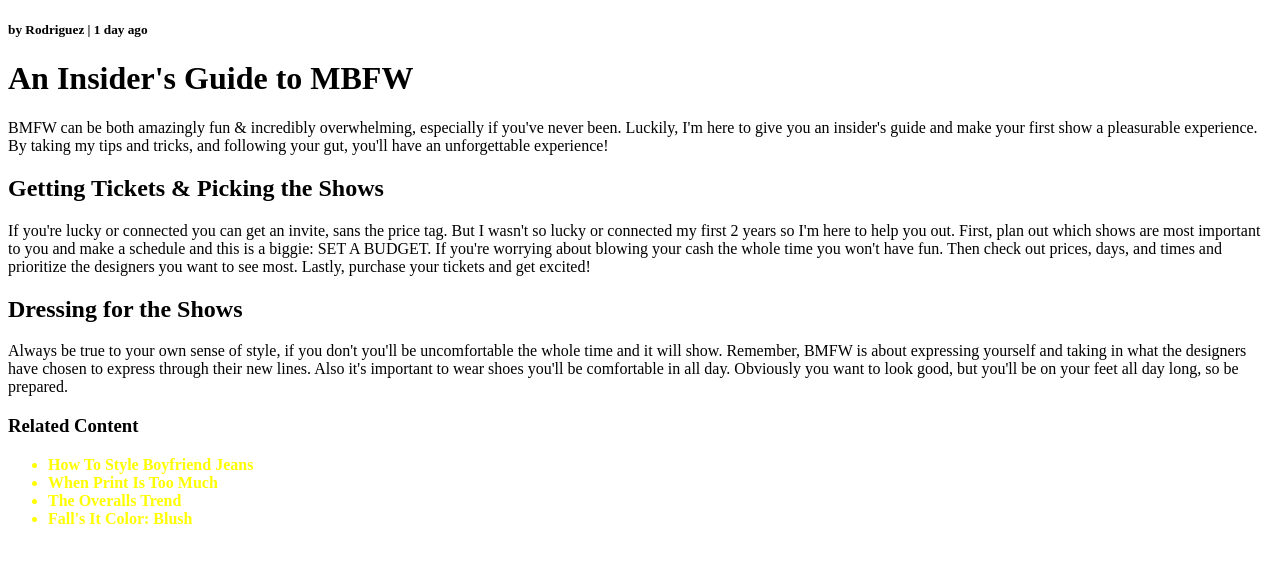
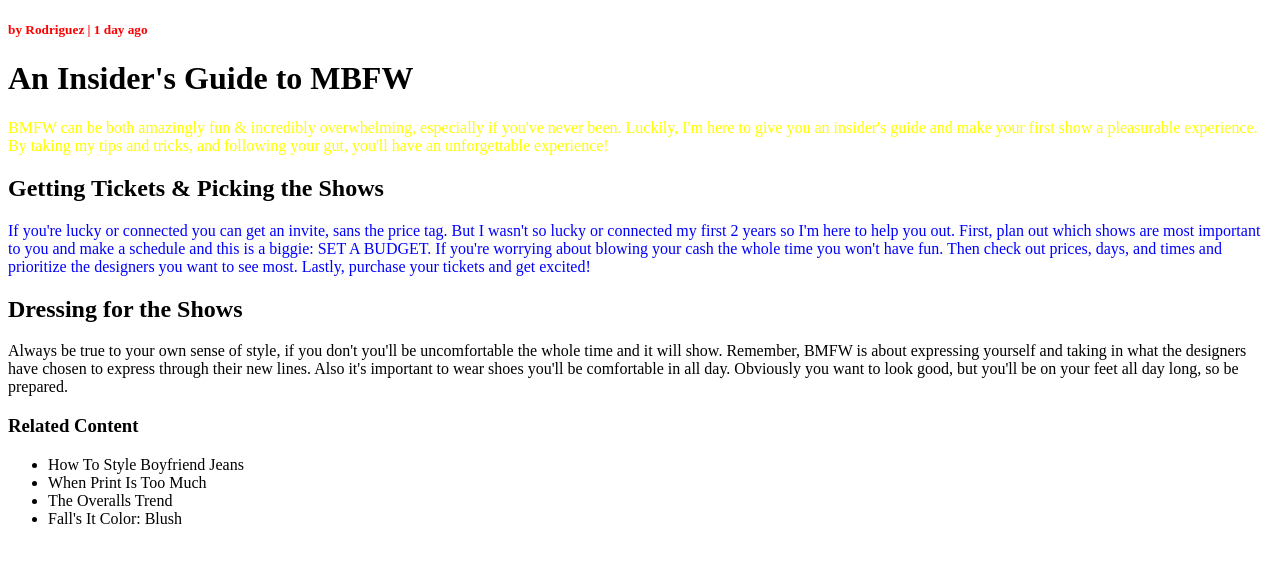
Before and after one commit to xhami558/FEM-CSS, a plain HTML site: page index.html in a window 1280 px wide. Drawn offline with Linux system fonts and the light colour scheme.

Commit message:
Add classes

```diff
--- a/index.html
+++ b/index.html
@@ -4,15 +4,17 @@
     <link rel="stylesheet" href="./style.css">
   </head>
   <body>
+      <div class="blog-post">
         <h5> by Rodriguez | 1 day ago </h5>
         <h1> An Insider's Guide to MBFW </h1>
-        <p>
+        <p class="leading-p" >
           BMFW can be both amazingly fun & incredibly overwhelming, especially if you've never been.
          Luckily, I'm here to give you an insider's guide and make your first show a pleasurable experience.
          By taking my tips and tricks, and following your gut, you'll have an unforgettable experience!
         </p>
+      </div>
          <h2> Getting Tickets & Picking the Shows </h2>
-         <p>
+         <p class="secondry-p">
          If you're lucky or connected you can get an invite, sans the price tag.
          But I wasn't so lucky or connected my first 2 years so I'm here to help you out.
           First, plan out which shows are most important to you and make a schedule and this is a biggie: SET A BUDGET.
--- a/style.css
+++ b/style.css
@@ -1,8 +1,16 @@
-ul        { font-weight: bold; }
-li        { color: yellow; }
-.myClass  { color: red; }
-#myID     { color: blue; }
-ul li,
-ol li
-descendant selector
-matches nested <li>s
+h5 {
+  color: red;
+}
+.leading-p {
+  color: yellow;
+}
+
+.secondry-p {
+color: blue;
+}
+
+blog-post {
+  border: 1px ; solid black;
+  margin-bottom: 5px;
+  padding : 5px;
+}
```
